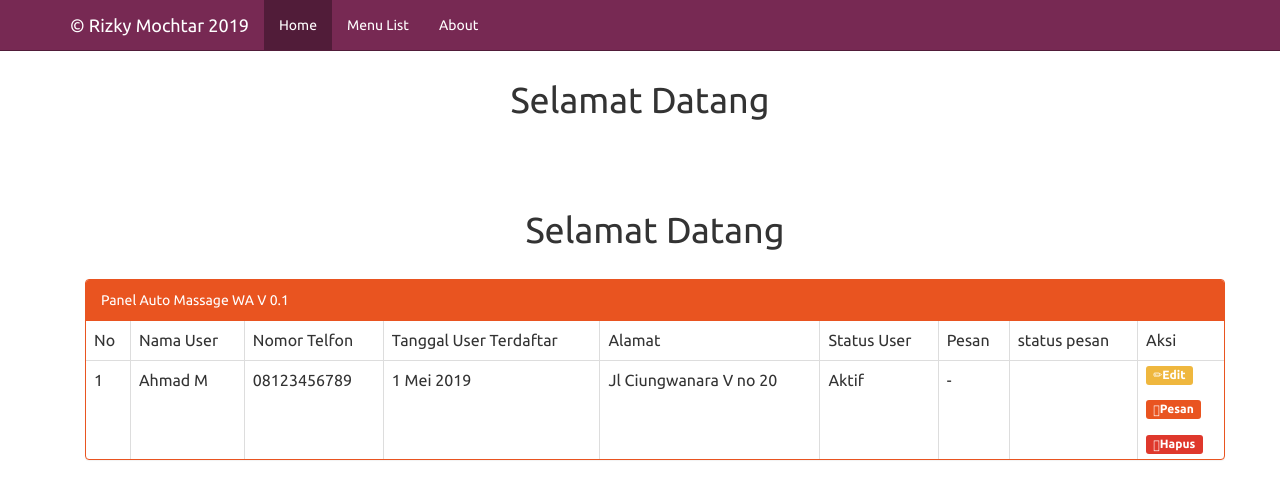
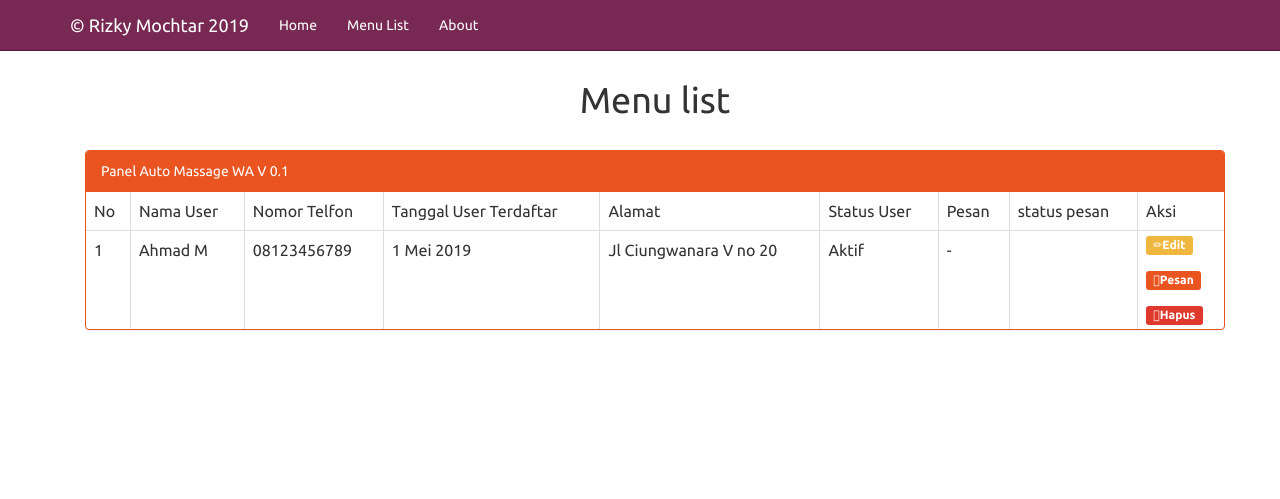
Before and after one commit to nullcookies/sistemwa, a PHP site: page /index.php?m=menulist in a window 1280 px wide. Shown: the top 499 px of the page. Run offline with PHP 8.4, Linux system fonts and the light colour scheme; data comes from the database, SQL or seed files in the repository.

Commit message:
Fix Desain Tampilan home,index,list

```diff
--- a/home.php
+++ b/home.php
@@ -0,0 +1 @@
+<center><h1>Selamat Datang</h1></center>
--- a/index.php
+++ b/index.php
@@ -28,7 +28,7 @@
         </div>
         <div id="navbar" class="collapse navbar-collapse">
           <ul class="nav navbar-nav">
-            <li class="active"><a href="index.php?m=home">Home</a></li>
+            <li><a href="index.php?m=home">Home</a></li>
             <li><a href="index.php?m=menulist">Menu List</a></li>
             <li><a href="index.php?m=about">About</a></li>
           </ul>
@@ -37,7 +37,7 @@
     </nav>
 
     <div class="container">
-        <center><h1>Selamat Datang</h1></center>
+
         <?php
         $m = $_GET['m'];
 
--- a/menulist.php
+++ b/menulist.php
@@ -4,25 +4,8 @@ include 'config.php';
 $sql="SELECT * FROM tb_dtuser";
 		$query=mysqli_query($conn, $sql);
 ?>
-<head>
-    <meta charset="UTF-8">
-    <meta name="viewport" content="width=device-width, initial-scale=1.0">
-    <meta http-equiv="X-UA-Compatible" content="ie=edge">
-    <script src="https://ajax.googleapis.com/ajax/libs/jquery/1.12.4/jquery.min.js"></script>
-    <script src="assets/js/bootstrap.min.js"></script>
-    <script src="assets/js/jquery.min.js"></script>
-    <script src="https://code.jquery.com/jquery-3.3.1.js"></script>
-    <link href="assets/css/style.css" rel="stylesheet">
-    <link href="assets/css/bootstrap.css" rel="stylesheet">
-    <link href="assets/css/style.css" rel="stylesheet">
-    <link href="assets/css/bootstrap.min.css" rel="stylesheet">
-    <title>Sistem AMW V 0.1</title>
-</head>
-
-<body>
-<br><br><br>
     <div class="container">
-        <center><h1>Selamat Datang</h1></center>
+        <center><h1>Menu list</h1></center>
         <br>
         <div class="panel panel-primary">
                 <div class="panel-heading">Panel Auto Massage WA V 0.1</div>
@@ -63,5 +46,3 @@ $sql="SELECT * FROM tb_dtuser";
     <script src="https://ajax.googleapis.com/ajax/libs/jquery/1.12.4/jquery.min.js"></script>
     <script>window.jQuery || document.write('<script src="assets/js/vendor/jquery.min.js"><\/script>')</script>
     <script src="assets/js/bootstrap.min.js"></script>
-  </body>
-</html>
```
